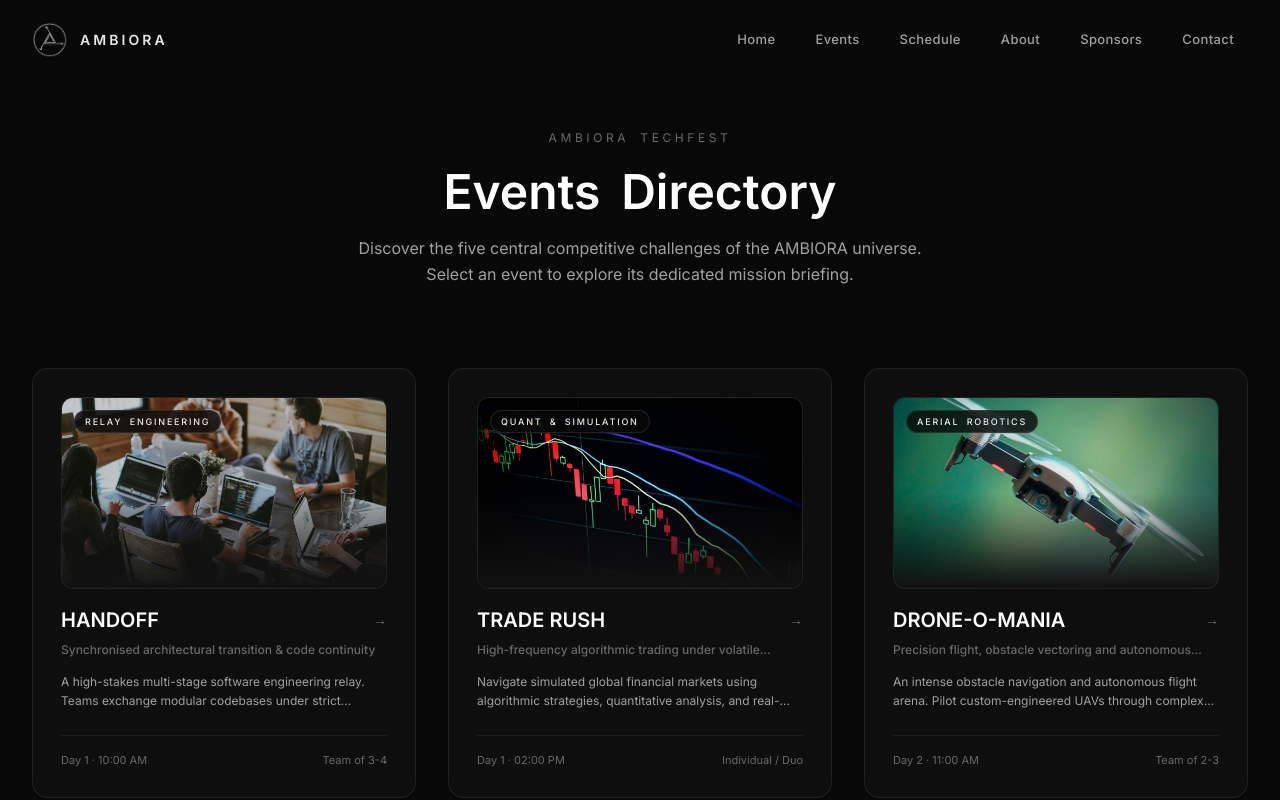
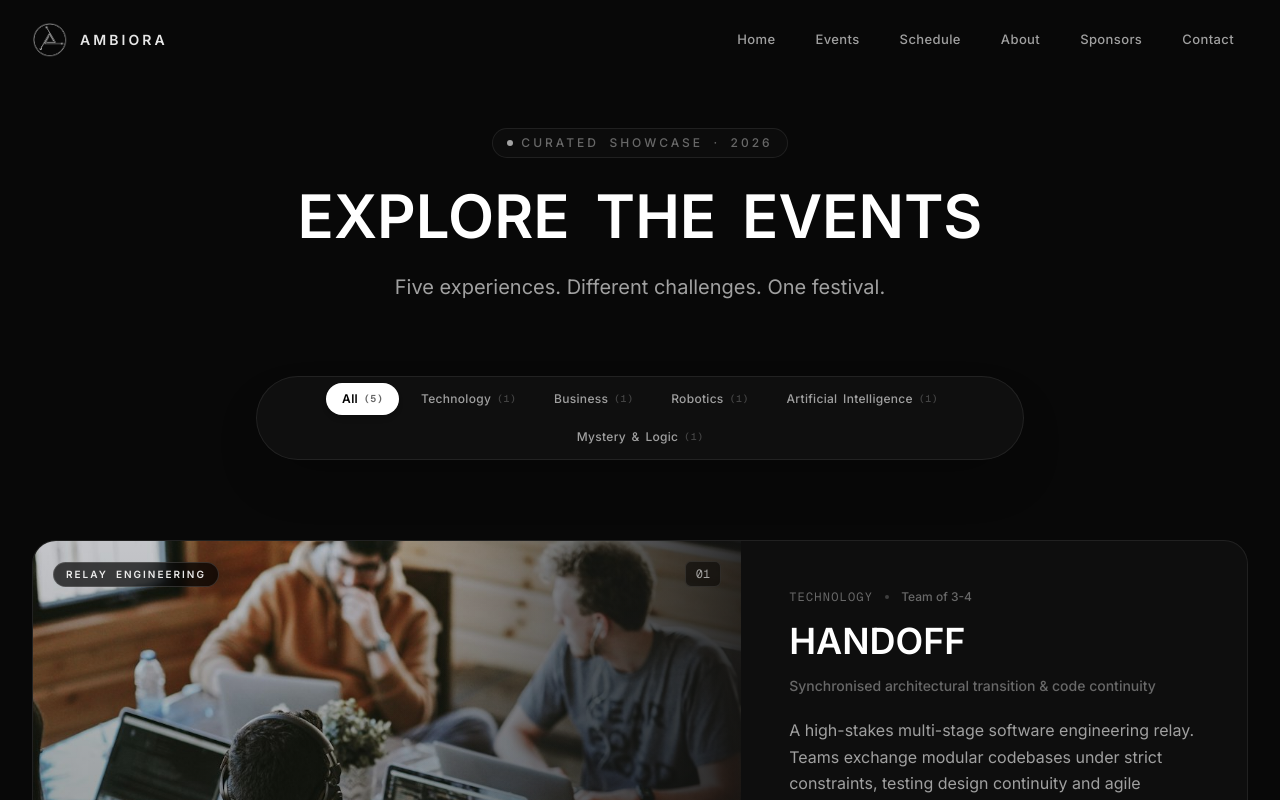
Before and after one commit to RaghavKacker/Ambiora-Sample-Website, a Next.js app: page /events in a window 1280 px wide. Shown: the top 800 px of the page. Built offline with nearby package versions, Linux system fonts and the light colour scheme.

Commit message:
feat(events): connect EventsDiscovery component to dedicated /events route

```diff
--- a/src/app/events/page.tsx
+++ b/src/app/events/page.tsx
@@ -1,79 +1,20 @@
-import Link from "next/link";
-import Image from "next/image";
+import type { Metadata } from "next";
 import Navbar from "@/components/Navbar";
 import Footer from "@/components/Footer";
-import { AMBIORA_EVENTS } from "@/data/events";
+import EventsDiscovery from "@/components/events/EventsDiscovery";
+
+export const metadata: Metadata = {
+  title: "Events Discovery — AMBIORA 2026 | NMIMS Shirpur",
+  description:
+    "Explore the five central competitive challenges of the AMBIORA technology festival: HANDOFF, TRADE RUSH, DRONE-O-MANIA, PROMPT WARS, and CASE.exe.",
+};
 
 export default function EventsPage() {
   return (
     <>
       <Navbar />
-      <main className="flex-1 pt-32 pb-24 px-6 md:px-8 max-w-7xl mx-auto w-full">
-        {/* Header with clear optical spacing */}
-        <div className="text-center mb-16 md:mb-20">
-          <p className="text-[10px] md:text-xs tracking-[0.3em] text-text-muted uppercase mb-4">
-            AMBIORA Techfest
-          </p>
-          <h1 className="text-3xl sm:text-4xl md:text-5xl font-semibold tracking-normal text-text-primary leading-tight">
-            Events Directory
-          </h1>
-          <p className="mt-4 text-sm sm:text-base text-text-secondary max-w-xl mx-auto leading-relaxed">
-            Discover the five central competitive challenges of the AMBIORA universe.
-            Select an event to explore its dedicated mission briefing.
-          </p>
-        </div>
-
-        {/* 5 Event Cards Grid with Real Imagery */}
-        <div className="grid grid-cols-1 md:grid-cols-2 lg:grid-cols-3 gap-6 md:gap-8">
-          {AMBIORA_EVENTS.map((event) => (
-            <Link
-              key={event.id}
-              href={event.route}
-              className="group block p-6 sm:p-7 rounded-2xl border border-white/[0.08] bg-[#111111]/80 hover:bg-[#151515] hover:border-white/20 transition-all duration-300"
-            >
-              {/* Card Image Banner */}
-              <div className="relative w-full h-44 sm:h-48 rounded-xl overflow-hidden mb-5 border border-white/[0.06] bg-[#141414]">
-                <Image
-                  src={event.image}
-                  alt={event.imageAlt}
-                  fill
-                  sizes="(max-width: 768px) 100vw, (max-width: 1024px) 50vw, 33vw"
-                  className="object-cover object-center group-hover:scale-105 transition-transform duration-700 ease-out"
-                />
-                <div className="absolute inset-0 bg-gradient-to-t from-[#111111] via-transparent to-transparent pointer-events-none" />
-                <span className="absolute top-3 left-3 px-2.5 py-1 rounded-full text-[9px] tracking-[0.2em] font-medium uppercase bg-[#080808]/80 backdrop-blur-md border border-white/10 text-white/90">
-                  {event.category}
-                </span>
-              </div>
-
-              {/* Title & Arrow */}
-              <div className="flex items-center justify-between mb-2">
-                <h2 className="text-xl font-semibold text-text-primary group-hover:text-white transition-colors duration-200">
-                  {event.name}
-                </h2>
-                <span className="text-sm text-text-muted group-hover:text-text-primary group-hover:translate-x-1 transition-all duration-200">
-                  →
-                </span>
-              </div>
-
-              {/* Tagline */}
-              <p className="text-xs font-medium text-text-muted mb-3 line-clamp-1">
-                {event.tagline}
-              </p>
-
-              {/* Description */}
-              <p className="text-xs text-text-secondary line-clamp-2 leading-relaxed mb-6">
-                {event.description}
-              </p>
-
-              {/* Footer Meta */}
-              <div className="pt-4 border-t border-white/[0.06] flex items-center justify-between text-[11px] text-text-muted">
-                <span>{event.datePlaceholder}</span>
-                <span>{event.teamSizePlaceholder}</span>
-              </div>
-            </Link>
-          ))}
-        </div>
+      <main className="flex-1 pt-32 pb-28 px-6 md:px-8 max-w-7xl mx-auto w-full">
+        <EventsDiscovery />
       </main>
       <Footer />
     </>
```
